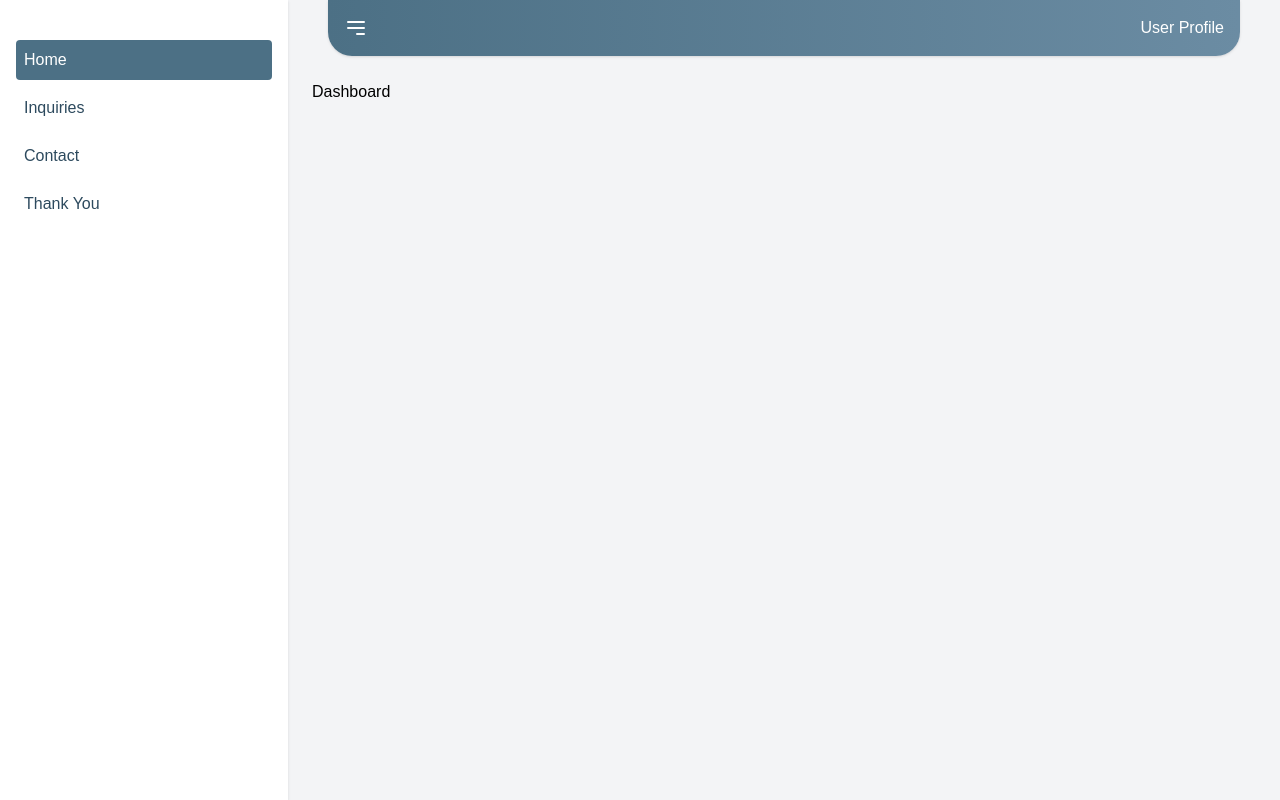
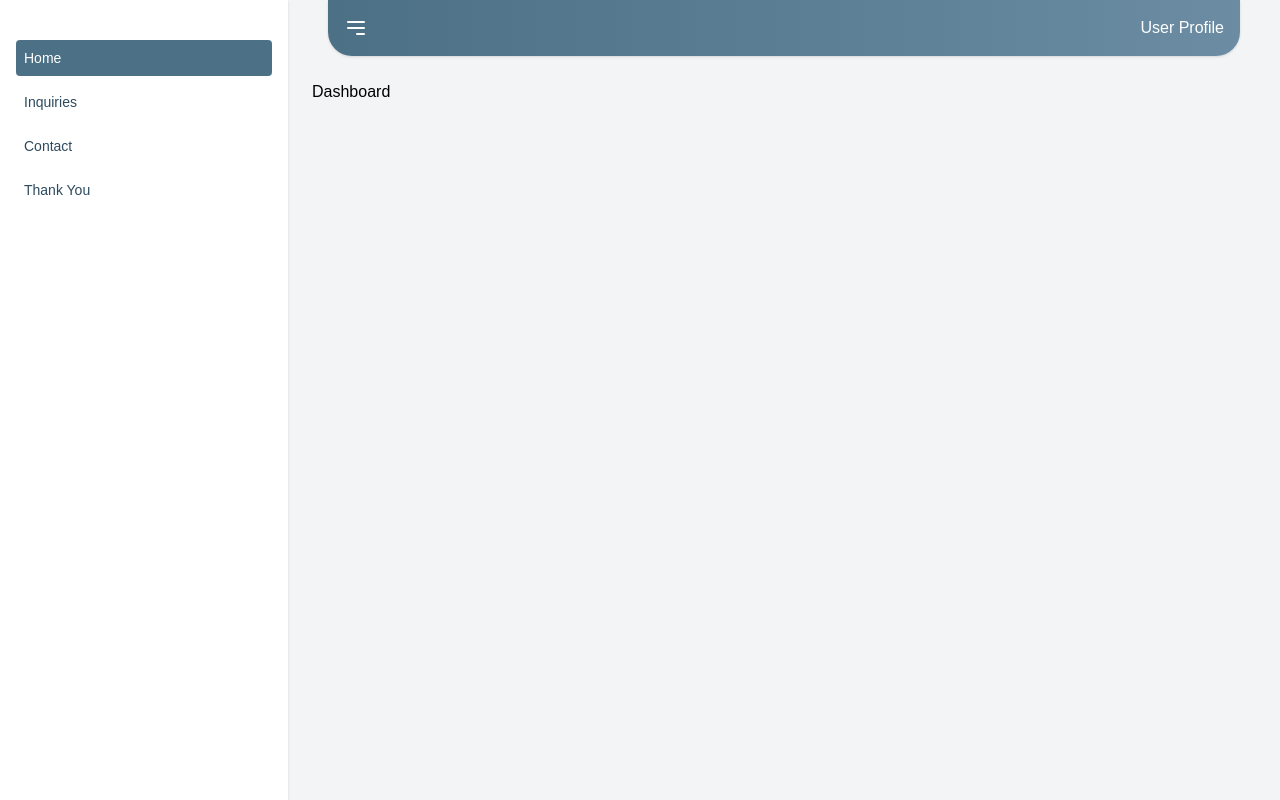
Before and after one commit to marketbytes-devops/almas-survey-webapp, a React (Vite) app in the folder frontend/: page / in a window 1280 px wide. Built offline with nearby package versions, Linux system fonts and the light colour scheme.

Commit message:
updates:: frontend updates

```diff
--- a/frontend/src/components/Layout/Sidebar/index.jsx
+++ b/frontend/src/components/Layout/Sidebar/index.jsx
@@ -29,8 +29,8 @@ const Sidebar = ({ isOpen, toggleSidebar }) => {
                   to="/"
                   className={({ isActive }) =>
                     `block p-2 rounded ${isActive
-                      ? "bg-[#4c7085] text-white"
-                      : "text-[#2d4a5e] hover:bg-none hover:text-[#2d4a5e]"
+                      ? "bg-[#4c7085] text-white font-medium text-sm"
+                      : "text-[#2d4a5e] hover:bg-none hover:text-[#2d4a5e] font-medium text-sm"
                     }`
                   }
                   onClick={() => {
@@ -45,8 +45,8 @@ const Sidebar = ({ isOpen, toggleSidebar }) => {
                   to="/inquiries"
                   className={({ isActive }) =>
                     `block p-2 rounded ${isActive
-                      ? "bg-[#4c7085] text-white"
-                      : "text-[#2d4a5e] hover:bg-none hover:text-[#2d4a5e]"
+                      ? "bg-[#4c7085] text-white font-medium text-sm"
+                      : "text-[#2d4a5e] hover:bg-none hover:text-[#2d4a5e] font-medium text-sm"
                     }`
                   }
                   onClick={() => {
@@ -61,8 +61,8 @@ const Sidebar = ({ isOpen, toggleSidebar }) => {
                   to="/contact"
                   className={({ isActive }) =>
                     `block p-2 rounded ${isActive
-                      ? "bg-[#4c7085] text-white"
-                      : "text-[#2d4a5e] hover:bg-none hover:text-[#2d4a5e]"
+                      ? "bg-[#4c7085] text-white font-medium text-sm"
+                      : "text-[#2d4a5e] hover:bg-none hover:text-[#2d4a5e] font-medium text-sm"
                     }`
                   }
                   onClick={() => {
@@ -77,8 +77,8 @@ const Sidebar = ({ isOpen, toggleSidebar }) => {
                   to="/thank-you"
                   className={({ isActive }) =>
                     `block p-2 rounded ${isActive
-                      ? "bg-[#4c7085] text-white"
-                      : "text-[#2d4a5e] hover:bg-none hover:text-[#2d4a5e]"
+                      ? "bg-[#4c7085] text-white font-medium text-sm"
+                      : "text-[#2d4a5e] hover:bg-none hover:text-[#2d4a5e] font-medium text-sm"
                     }`
                   }
                   onClick={() => {
```
